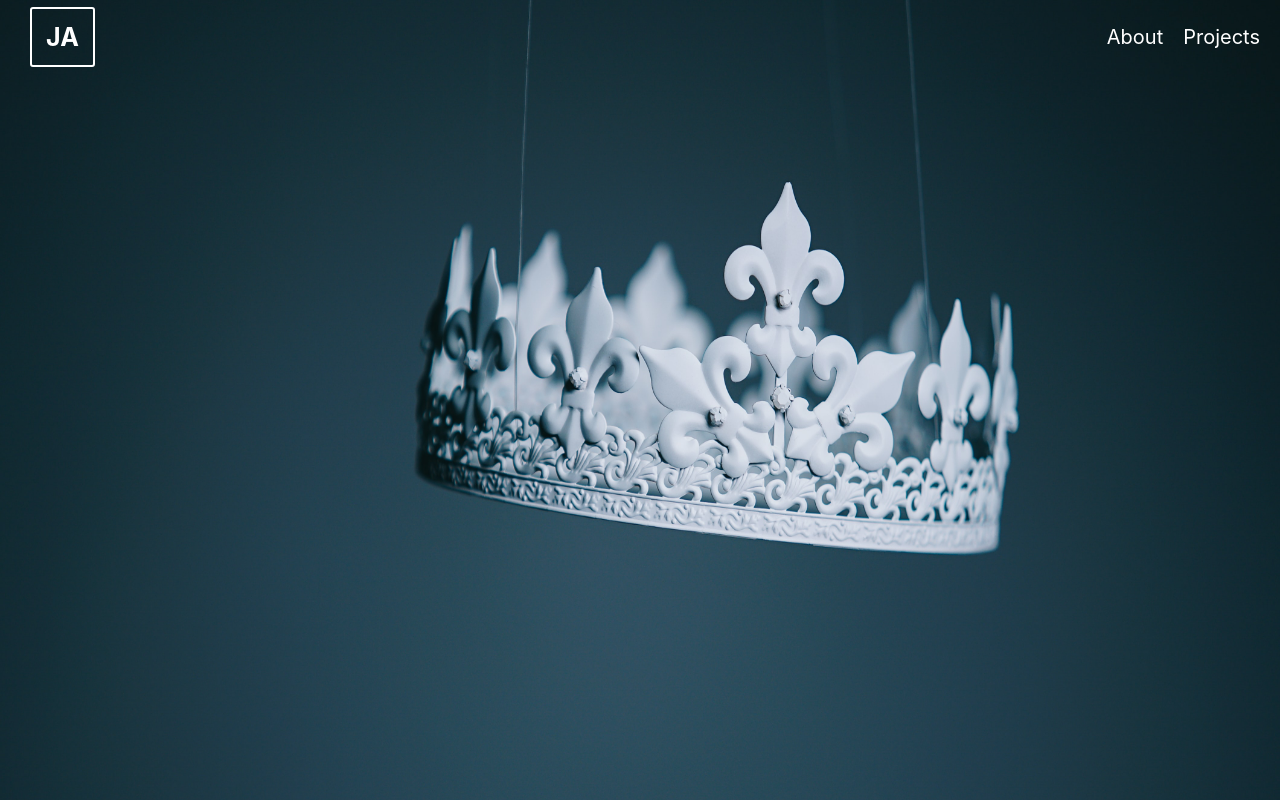
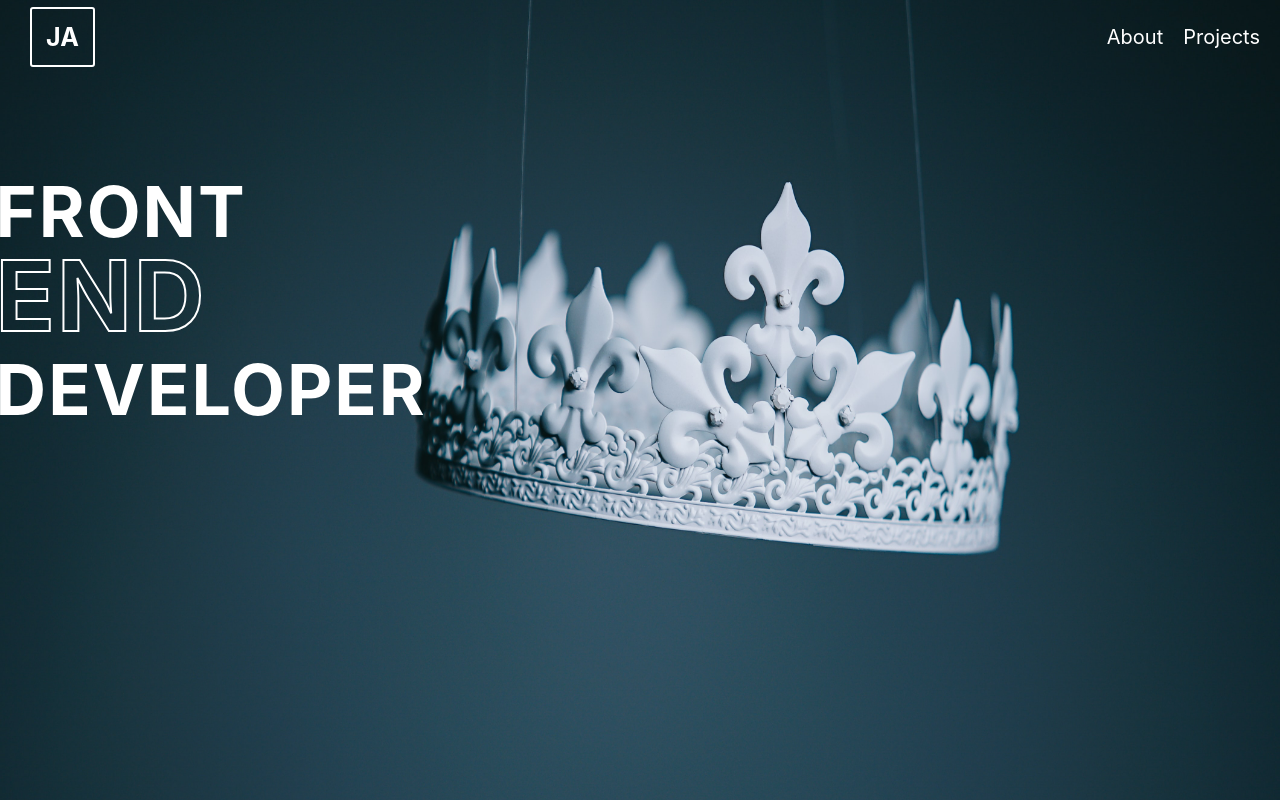
Before and after one commit to joao-alvarenga/portifolio-site-next-js, a Next.js app: page / in a window 1280 px wide. Shown: the top 800 px of the page. Built offline with nearby package versions, Linux system fonts and the light colour scheme.

Commit message:
add updates

```diff
--- a/components/HomePage.js
+++ b/components/HomePage.js
@@ -1,3 +1,4 @@
+import React from 'react';
 import styles from '../styles/Home.module.css';
 
 const HomePage = () => {
@@ -5,6 +6,17 @@ const HomePage = () => {
         <section className={styles.home}>
             <div className={styles.home__conatiner}>
             <img src="/homeBg.jpg" width={'100%'} height={'100%'} objectFit='cover' objectPosition='center' />
+            <div className={styles.home__content}>
+            <div className={styles.home__content__title}>
+                <h2>
+                    front
+                    <br/>
+                    <span className={styles.home__span__title}>end</span>
+                    <br/>
+                    developer
+                </h2>
+            </div>
+            </div>
             </div>
         </section>
      );
--- a/components/NavBar.js
+++ b/components/NavBar.js
@@ -1,3 +1,4 @@
+import React from 'react';
 import styles from '../styles/Home.module.css';
 
 const NavBar = () => {
--- a/components/Projects.js
+++ b/components/Projects.js
@@ -36,8 +36,8 @@ const Projects = () => {
                                     <h3>nanfbnafujbjufbaujbfujbwfujbwub</h3>
                                     <span className={styles.icon__container__2}>
                                     <Image src="/htmlIcon.svg" width={30} height={30} />
-                                    <Image src="/cssIcon.svg" width={30} height={30} />
                                     <Image src="/sassIcon.svg" width={30} height={30} />
+                                    <Image src="/jsIcon.svg" width={30} height={30} />
                                     </span>
                                 </span>
                             </span>
--- a/styles/Footer.module.css
+++ b/styles/Footer.module.css
@@ -26,4 +26,5 @@
 
 .footer__ul li:hover  {
     color: #fff;
+    transition: 800ms;
 }
--- a/styles/Home.module.css
+++ b/styles/Home.module.css
@@ -76,8 +76,7 @@
 .home {
   width: 100%;
   height: auto;
-  z-index: ;
-  position: relative;
+  z-index: 5;
   display: flex;
   align-items: center;
   justify-content: center;
@@ -86,11 +85,39 @@
 .home__conatiner {
   width: 100%;
   height: 85em;
-  z-index: 1;
-  background-size: cover;
-  background-repeat: no-repeat;
+  position: relative;
 }
 
-.img-bg {
+.home__content {
+  position: absolute;
+  top: 0;
+  width: 33%;
+  height: 100%;
+  float: left;
+  display: flex;
+  align-items: center;
+  justify-content: center;
+}
 
+.home__content__title {
+  display: flex;
+  align-items: flex-start;
+  justify-content: center;
+  width: 100%;
+  height: 60%;
 }
+
+.home__content__title h2 {
+    font-size: 7em;
+    color: #fff;
+    text-transform: uppercase;
+    letter-spacing: 2px;
+    line-height: 1.2em;
+  }
+
+  .home__content__title .home__span__title {
+    color: transparent;
+    font-size: 1.4em;
+  -webkit-text-stroke-width: 2px;
+  -webkit-text-stroke-color: #fff;
+  }
--- a/styles/Projects.module.css
+++ b/styles/Projects.module.css
@@ -123,6 +123,7 @@
     justify-content: center;
     gap: 2em;
 }
+
 .portifolio__img:hover .glass__wrap {
     clip: auto;
 }
```
